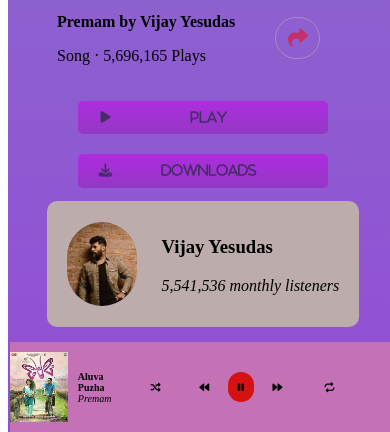
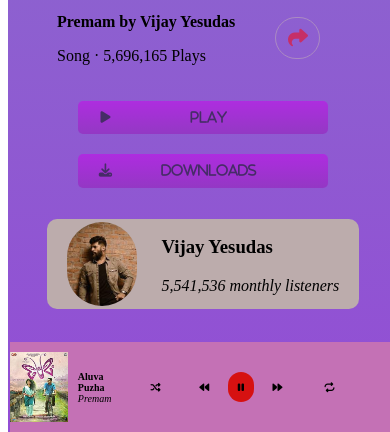
Before and after one commit to bharathikannansambasivam/music_page, a plain HTML site: page index.html in a window 390 px wide. Shown: the part 412-844 px from the top of the page. Drawn offline with Linux system fonts and the light colour scheme.

Commit message:
first commit

```diff
--- a/scss/style.scss
+++ b/scss/style.scss
@@ -66,8 +66,8 @@
 }
 
 .section {
+    background-image: linear-gradient(#8872cb,rgb(148, 72, 214),rgb(35, 12, 40));
 
-    background-image: linear-gradient(#8872cb,rgb(148, 72, 214),rgb(35, 12, 40));
 
 
     input {
@@ -327,7 +327,7 @@ footer i{
   }
   .artist {
     background: rgb(188, 172, 172);
-    height: 15vh;
+    height: 90px;
     width: 80vw;
     gap: 5px;
     padding: 10px;
```
Also changed, not shown: css/style.css, 1 other file.
